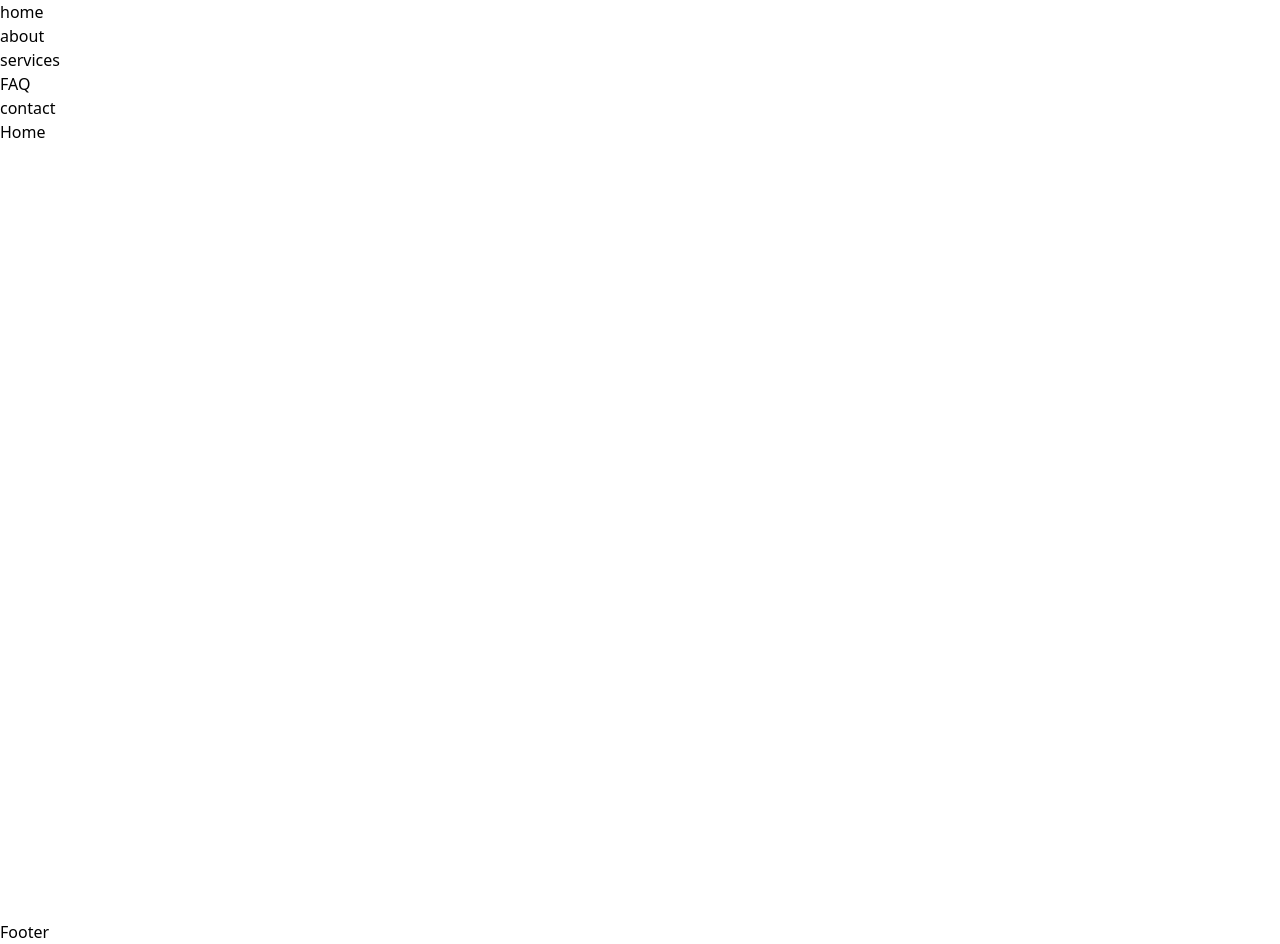
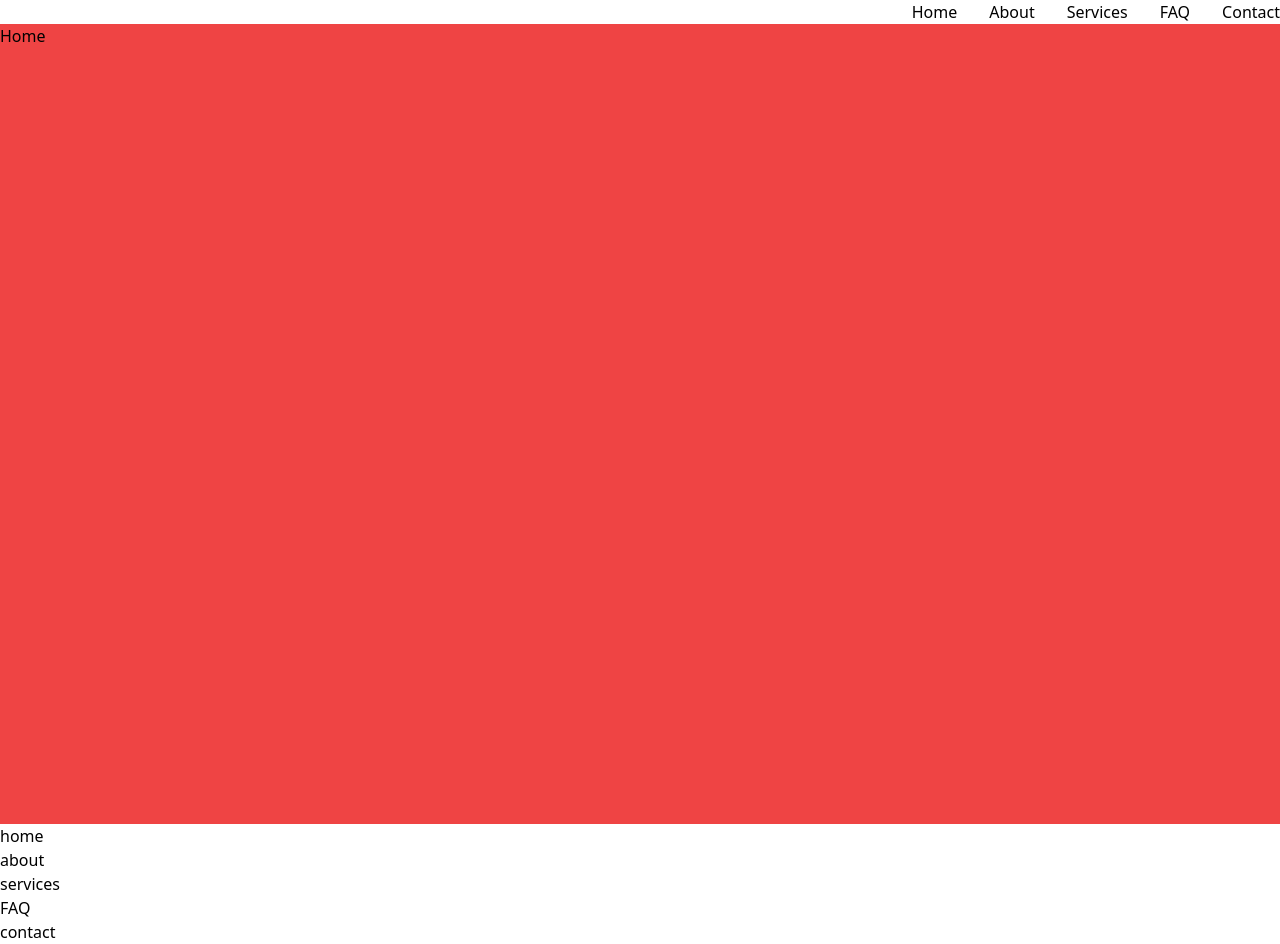
Before and after one commit to Junaidadams/bite-sized, a React app: page / in a window 1280 px wide. Built offline with nearby package versions, Linux system fonts and the light colour scheme; the HTML template or start-up script is replaced by a standard one.

Commit message:
Added websiteInformation object in constants

```diff
--- a/constants.js
+++ b/constants.js
@@ -1,3 +1,13 @@
+export const websiteInformation = [
+  {
+    name: "website",
+    copywright: "Blah blah blah, copyright blah blah.",
+    year: 2024,
+    developer: "Junaid Adams",
+    socials: [{ key: 1, name: "Linked In", link: "/", logo: "" }],
+  },
+];
+
 export const navigationLinks = [
   {
     key: 1,
--- a/package.json
+++ b/package.json
@@ -10,6 +10,7 @@
     "preview": "vite preview"
   },
   "dependencies": {
+    "lucide-react": "^0.441.0",
     "react": "^18.3.1",
     "react-dom": "^18.3.1",
     "react-router-dom": "^6.26.2"
--- a/src/components/Footer.jsx
+++ b/src/components/Footer.jsx
@@ -1,5 +1,17 @@
+import { navigationLinks } from "../../constants";
+
 const Footer = () => {
-  return <div>Footer</div>;
+  return (
+    <div>
+      <ul>
+        {navigationLinks.map((link) => (
+          <li key={link.key}>
+            <a href={link.link}>{link.name}</a>
+          </li>
+        ))}
+      </ul>
+    </div>
+  );
 };
 
 export default Footer;
--- a/src/components/Navbar.jsx
+++ b/src/components/Navbar.jsx
@@ -1,8 +1,8 @@
 import { navigationLinks } from "../../constants";
 const Navbar = () => {
   return (
-    <div>
-      <ul>
+    <div className="flex">
+      <ul className="space-x-8 capitalize flex flex-row ml-auto">
         {navigationLinks.map((link) => (
           <li key={link.key}>
             <a href={link.link}>{link.name}</a>
--- a/src/pages/Home.jsx
+++ b/src/pages/Home.jsx
@@ -1,5 +1,5 @@
 const Home = () => {
-  return <div className="min-h-screen">Home</div>;
+  return <div className="min-h-screen bg-red-500">Home</div>;
 };
 
 export default Home;
```
Also changed, not shown: 1 other file (tests, documents, lock files or other folders).
